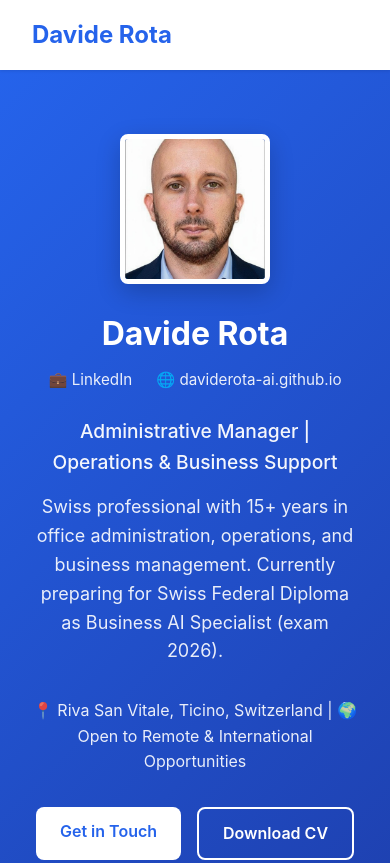
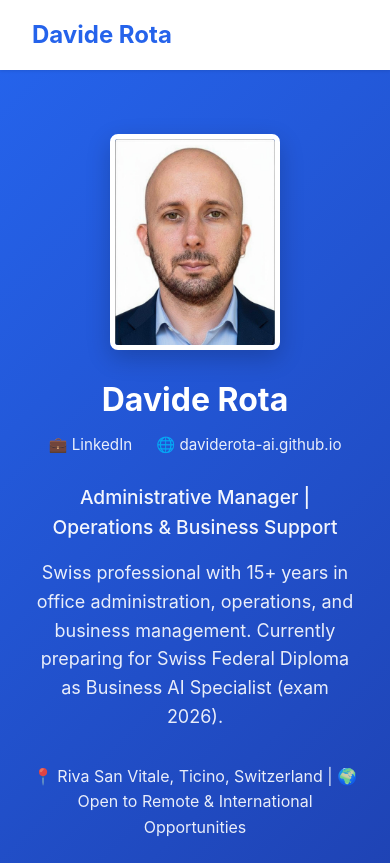
Before and after one commit to daviderota-ai/daviderota-ai.github.io, a plain HTML site: page index.html in a window 390 px wide. Shown: the top 863 px of the page. Drawn offline with Linux system fonts and the light colour scheme.

Commit message:
Update index.html

```diff
--- a/index.html
+++ b/index.html
@@ -112,13 +112,13 @@
         }
 
         .hero-photo {
-            width: 180px;
-            height: 180px;
+            width: 200px;
+            height: auto;
             border-radius: 8px;
             border: 5px solid white;
             box-shadow: 0 8px 24px rgba(0,0,0,0.2);
             margin-bottom: 1.5rem;
-            object-fit: cover;
+            object-fit: contain;
         }
 
         .hero h1 {
@@ -469,8 +469,8 @@
             }
 
             .hero-photo {
-                width: 150px;
-                height: 150px;
+                width: 170px;
+                height: auto;
             }
 
             .contact-grid {
```
